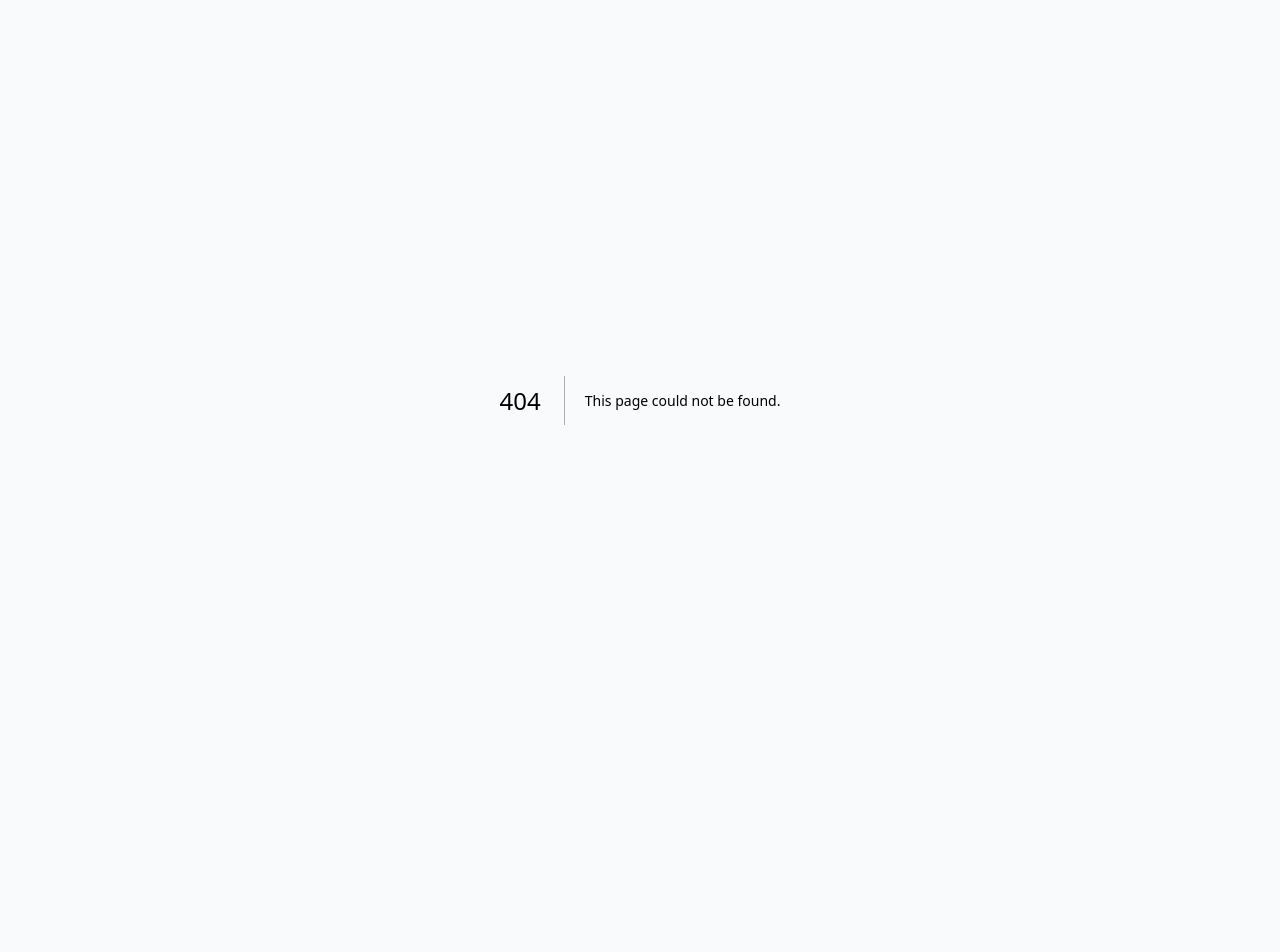
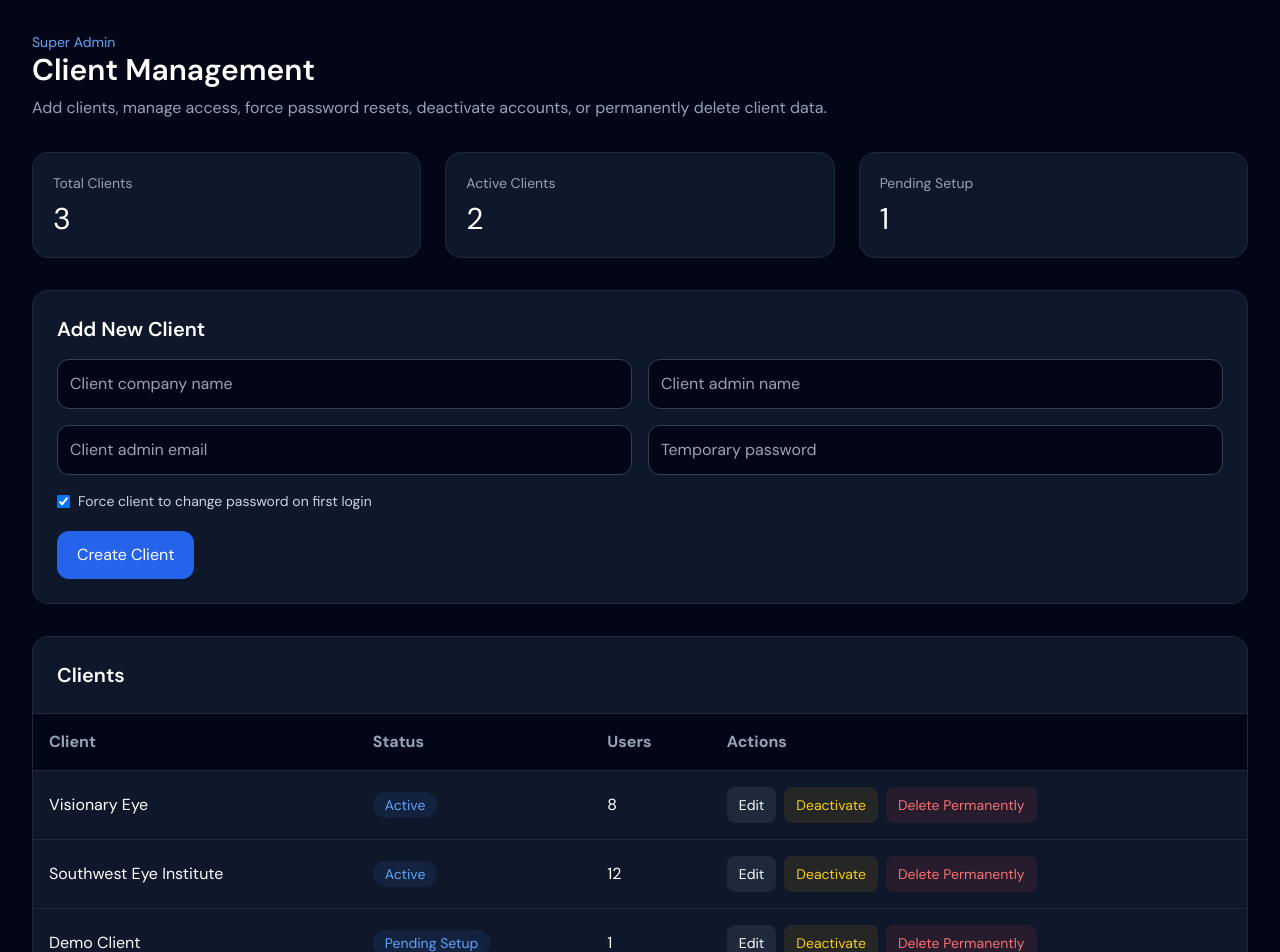
Before and after one commit to zabdyperez-a11y/spherecx-, a Next.js app: page /admin/clients in a window 1280 px wide. Before the commit this address had no page. Shown: the top 952 px of the page. Before the commit the page ends 800 px from the top, so only its background shows below. Built offline with nearby package versions, Linux system fonts and the light colour scheme.

Commit message:
feat: add super admin client management UI

```diff
--- /dev/null
+++ b/app/admin/clients/page.tsx
@@ -0,0 +1,93 @@
+export default function ClientManagementPage() {
+  const clients = [
+    { name: "Visionary Eye", status: "Active", users: 8 },
+    { name: "Southwest Eye Institute", status: "Active", users: 12 },
+    { name: "Demo Client", status: "Pending Setup", users: 1 },
+  ]
+
+  return (
+    <main className="min-h-screen bg-slate-950 text-white p-8">
+      <div className="mb-8">
+        <p className="text-sm text-blue-400">Super Admin</p>
+        <h1 className="text-3xl font-semibold">Client Management</h1>
+        <p className="text-slate-400 mt-2">
+          Add clients, manage access, force password resets, deactivate accounts, or permanently delete client data.
+        </p>
+      </div>
+
+      <div className="grid gap-6 md:grid-cols-3 mb-8">
+        <div className="rounded-2xl bg-slate-900 border border-slate-800 p-5">
+          <p className="text-slate-400 text-sm">Total Clients</p>
+          <p className="text-3xl mt-2">3</p>
+        </div>
+        <div className="rounded-2xl bg-slate-900 border border-slate-800 p-5">
+          <p className="text-slate-400 text-sm">Active Clients</p>
+          <p className="text-3xl mt-2">2</p>
+        </div>
+        <div className="rounded-2xl bg-slate-900 border border-slate-800 p-5">
+          <p className="text-slate-400 text-sm">Pending Setup</p>
+          <p className="text-3xl mt-2">1</p>
+        </div>
+      </div>
+
+      <div className="rounded-2xl bg-slate-900 border border-slate-800 p-6 mb-8">
+        <h2 className="text-xl font-semibold mb-4">Add New Client</h2>
+
+        <div className="grid gap-4 md:grid-cols-2">
+          <input className="bg-slate-950 border border-slate-700 rounded-xl p-3" placeholder="Client company name" />
+          <input className="bg-slate-950 border border-slate-700 rounded-xl p-3" placeholder="Client admin name" />
+          <input className="bg-slate-950 border border-slate-700 rounded-xl p-3" placeholder="Client admin email" />
+          <input className="bg-slate-950 border border-slate-700 rounded-xl p-3" placeholder="Temporary password" />
+        </div>
+
+        <label className="flex items-center gap-2 mt-4 text-sm text-slate-300">
+          <input type="checkbox" defaultChecked />
+          Force client to change password on first login
+        </label>
+
+        <button className="mt-5 rounded-xl bg-blue-600 hover:bg-blue-500 px-5 py-3">
+          Create Client
+        </button>
+      </div>
+
+      <div className="rounded-2xl bg-slate-900 border border-slate-800 overflow-hidden">
+        <div className="p-6 border-b border-slate-800">
+          <h2 className="text-xl font-semibold">Clients</h2>
+        </div>
+
+        <table className="w-full text-left">
+          <thead className="bg-slate-950 text-slate-400">
+            <tr>
+              <th className="p-4">Client</th>
+              <th className="p-4">Status</th>
+              <th className="p-4">Users</th>
+              <th className="p-4">Actions</th>
+            </tr>
+          </thead>
+          <tbody>
+            {clients.map((client) => (
+              <tr key={client.name} className="border-t border-slate-800">
+                <td className="p-4">{client.name}</td>
+                <td className="p-4">
+                  <span className="rounded-full bg-blue-500/10 text-blue-400 px-3 py-1 text-sm">
+                    {client.status}
+                  </span>
+                </td>
+                <td className="p-4">{client.users}</td>
+                <td className="p-4 flex gap-2">
+                  <button className="rounded-lg bg-slate-800 px-3 py-2 text-sm">Edit</button>
+                  <button className="rounded-lg bg-yellow-500/10 text-yellow-400 px-3 py-2 text-sm">
+                    Deactivate
+                  </button>
+                  <button className="rounded-lg bg-red-500/10 text-red-400 px-3 py-2 text-sm">
+                    Delete Permanently
+                  </button>
+                </td>
+              </tr>
+            ))}
+          </tbody>
+        </table>
+      </div>
+    </main>
+  )
+}
```
